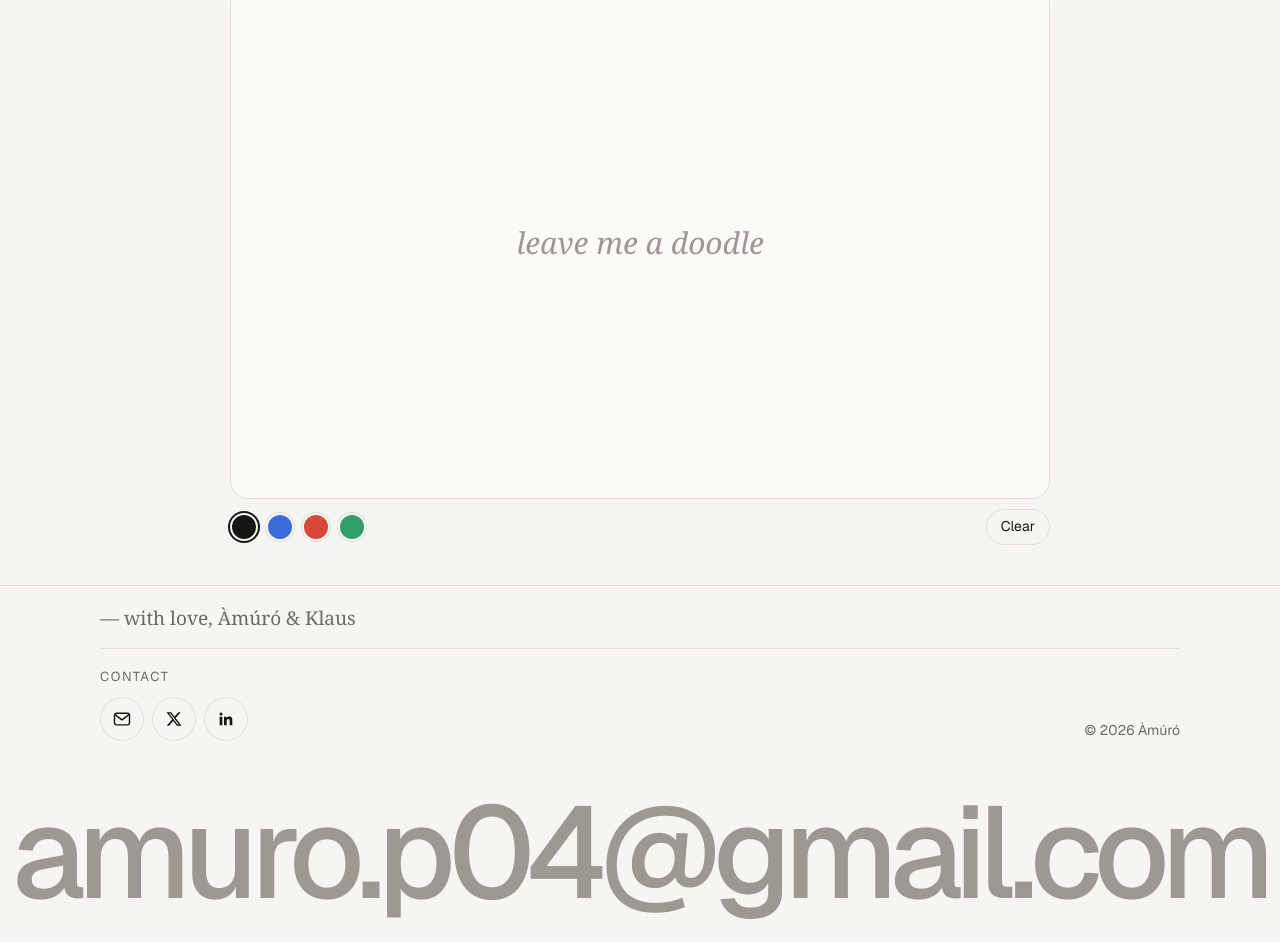
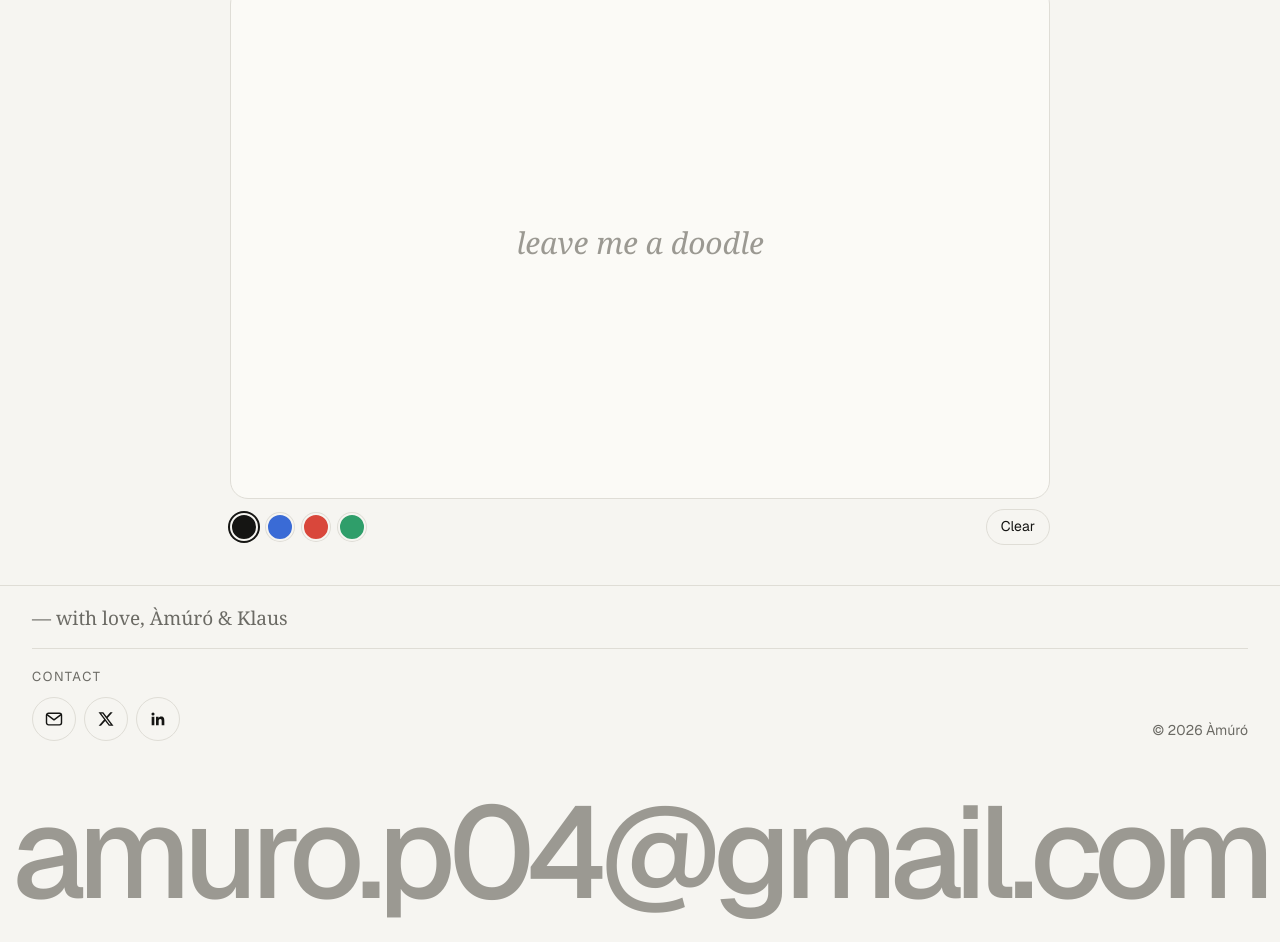
Before and after one commit to Hashi-devs/Amuro, a plain HTML site: page index.html in a window 1280 px wide. Shown: the part 5212-6154 px from the top of the page. Drawn offline with nearby package versions, Linux system fonts and the light colour scheme; a web font is replaced by a local one.

Commit message:
Footer reaches the edges on wide screens
Co-Authored-By: Claude Opus 5.5 <noreply@anthropic.com>
Claude-Session: https://claude.ai/code/session_01FznZV5MkKYJcrxBuXv8rFi

```diff
--- a/index.html
+++ b/index.html
@@ -216,6 +216,7 @@ html.dark .pad{background:#1a1b1e}
   .hnav a:hover{color:var(--fg)}
   .tile.solo{grid-row:span 3}
   .wrap{max-width:1160px;padding:0 40px}
+  .foot .wrap{max-width:none;padding:0 32px}
   .hdr{padding:10px 40px}
   .hero{aspect-ratio:16/8}
   .hero .cap{left:max(40px,calc((100vw - 1080px)/2));bottom:44px}
```
